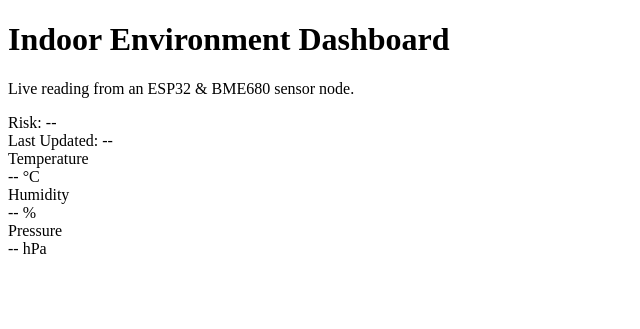
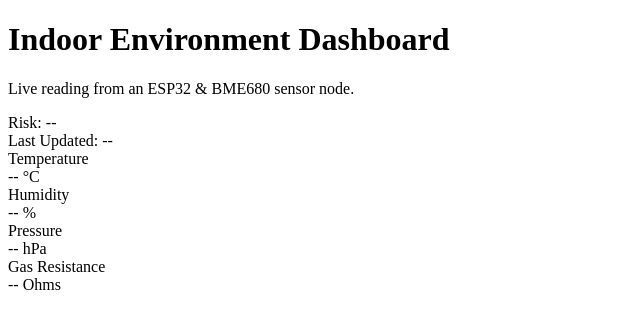
Before and after one commit to JoshuaHassell05/Indoor-Environment-Monitor, a Flask app: page / in a window 1280 px wide. Shown: the top 329 px of the page, without its empty margins (0-640 px from the left). Run offline with Flask 3, Linux system fonts and the light colour scheme.

Commit message:
add Gas Resistance metric display in the Indoor Environment Dashboard

```diff
--- a/server_rpi/templates/index.html
+++ b/server_rpi/templates/index.html
@@ -22,7 +22,7 @@
                 <span id="time">--</span>
             </div>
         </div>
-        <div class="grind">
+        <div class="grid">
             <div class="card">
                 <div class="metric-title">Temperature</div>
                 <div class="metic-value">
@@ -44,7 +44,12 @@
                     <span class="unit">hPa</span>
                 </div>
             </div>
-
+            <div class="card">
+                <div class="metric-title">Gas Resistance</div>
+                <div class="metic-value">
+                    <span id="gas">--</span>
+                    <span class="unit">Ohms</span>
+                </div>
         </div>
 
 </body>
```
